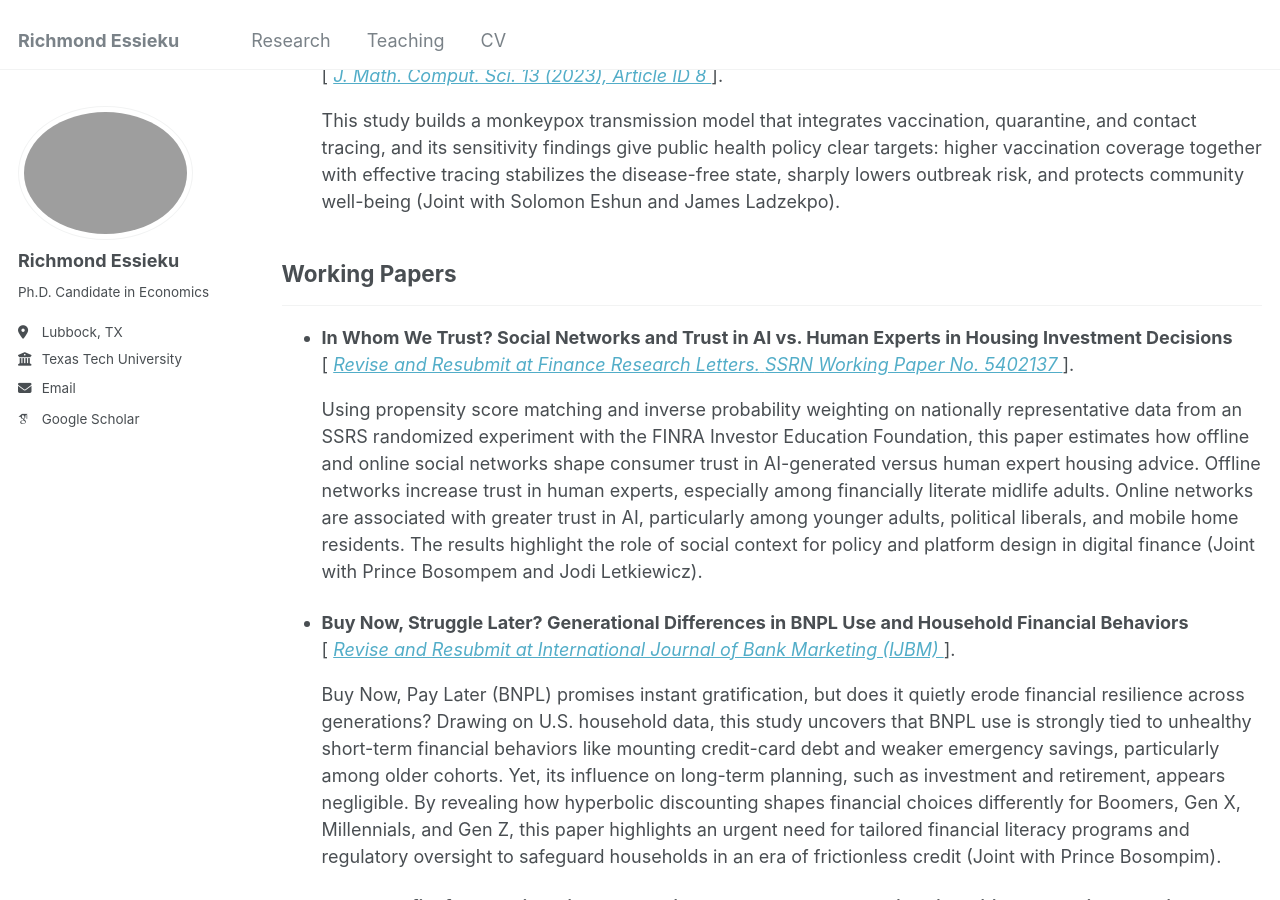
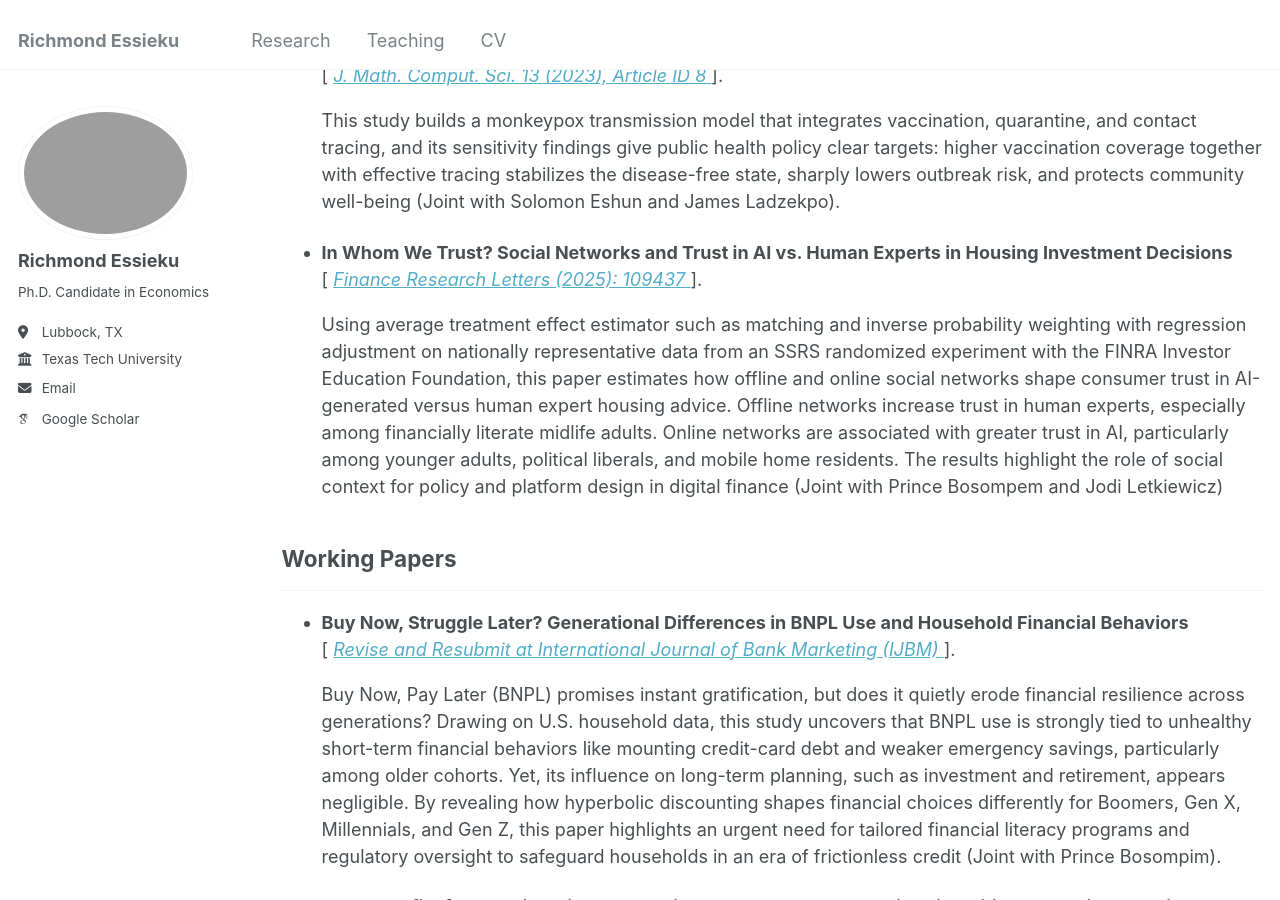
Before and after one commit to essieku/essieku.github.io, a Jekyll site: the page built from _pages/publications.html, in a window 1280 px wide and 900 px high, scrolled down 781 px. Built offline with Jekyll 4.4.1, drawn with Linux system fonts in a browser that asks for light colours; some web fonts are replaced.

Commit message:
Update publications.html

```diff
--- a/_pages/publications.html
+++ b/_pages/publications.html
@@ -55,6 +55,27 @@ author_profile: true
       </p>
     </li>
   </ul>
+
+
+
+
+    <ul>
+    <li>
+      <strong>In Whom We Trust? Social Networks and Trust in AI vs. Human Experts in Housing Investment Decisions</strong>
+      <div>
+        [
+        <a href="https://www.sciencedirect.com/science/article/pii/S1544612325026868?dgcid=author" target="_blank" rel="noopener noreferrer">
+          <em>Finance Research Letters (2025): 109437 </em>
+        </a>
+        ].
+      </div>
+      <p>
+         Using average treatment effect estimator such as matching and inverse probability weighting with regression adjustment on nationally representative data from an SSRS randomized experiment with the FINRA Investor Education Foundation, this paper estimates how offline and online social networks shape consumer trust in AI-generated versus human expert housing advice. Offline networks increase trust in human experts, especially among financially literate midlife adults. Online networks are associated with greater trust in AI, particularly among younger adults, political liberals, and mobile home residents. The results highlight the role of social context for policy and platform design in digital finance (Joint with Prince Bosompem and Jodi Letkiewicz)
+      </p>
+    </li>
+  </ul>
+
+
 </div>
 
 
@@ -62,22 +83,6 @@ author_profile: true
 <div>
   <h2>Working Papers</h2>
   <hr>
-
-  <ul>
-    <li>
-      <strong>In Whom We Trust? Social Networks and Trust in AI vs. Human Experts in Housing Investment Decisions</strong>
-      <div>
-        [
-        <a href="https://papers.ssrn.com/sol3/papers.cfm?abstract_id=5402137" target="_blank" rel="noopener noreferrer">
-          <em>Revise and Resubmit at Finance Research Letters.</em> <em>SSRN Working Paper No. 5402137 </em>
-        </a>
-        ].
-      </div>
-      <p>
-        Using propensity score matching and inverse probability weighting on nationally representative data from an SSRS randomized experiment with the FINRA Investor Education Foundation, this paper estimates how offline and online social networks shape consumer trust in AI-generated versus human expert housing advice. Offline networks increase trust in human experts, especially among financially literate midlife adults. Online networks are associated with greater trust in AI, particularly among younger adults, political liberals, and mobile home residents. The results highlight the role of social context for policy and platform design in digital finance (Joint with Prince Bosompem and Jodi Letkiewicz).
-      </p>
-    </li>
-  </ul>
 
   <ul>
     <li>
```
